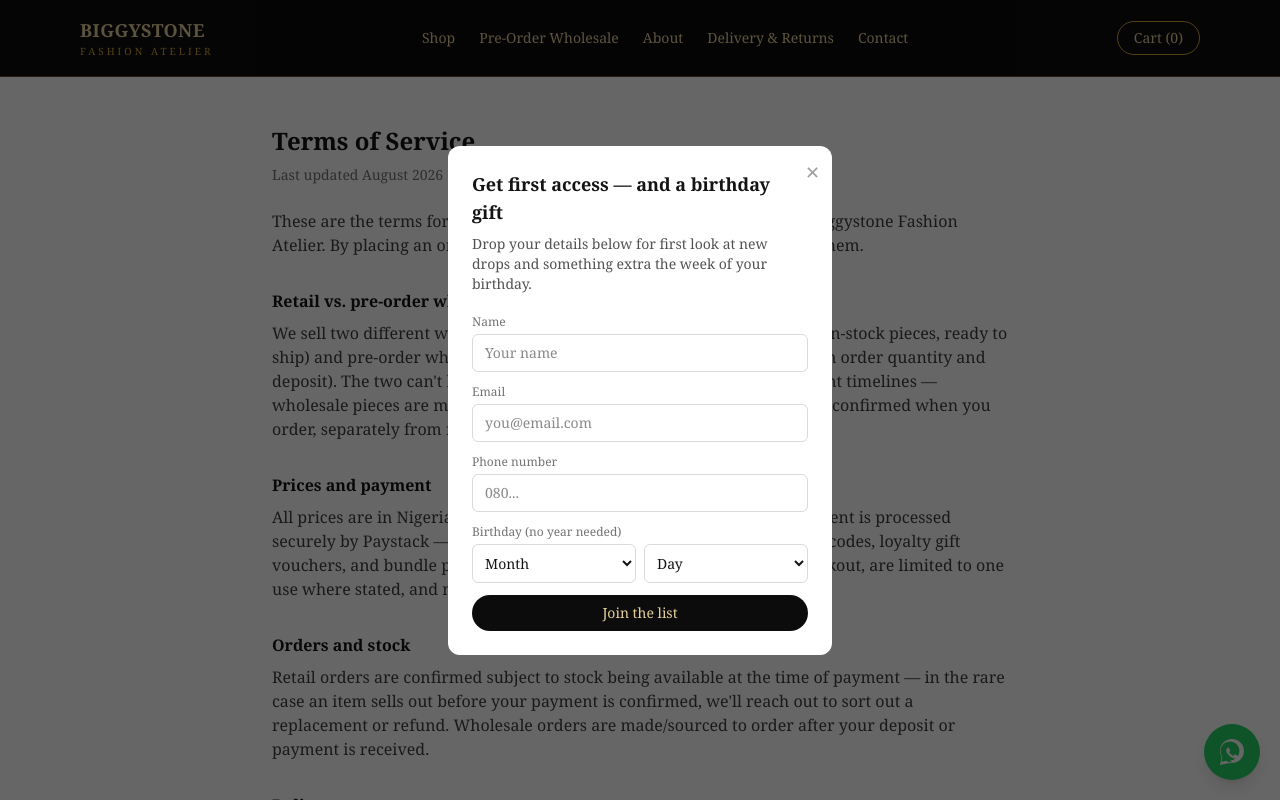
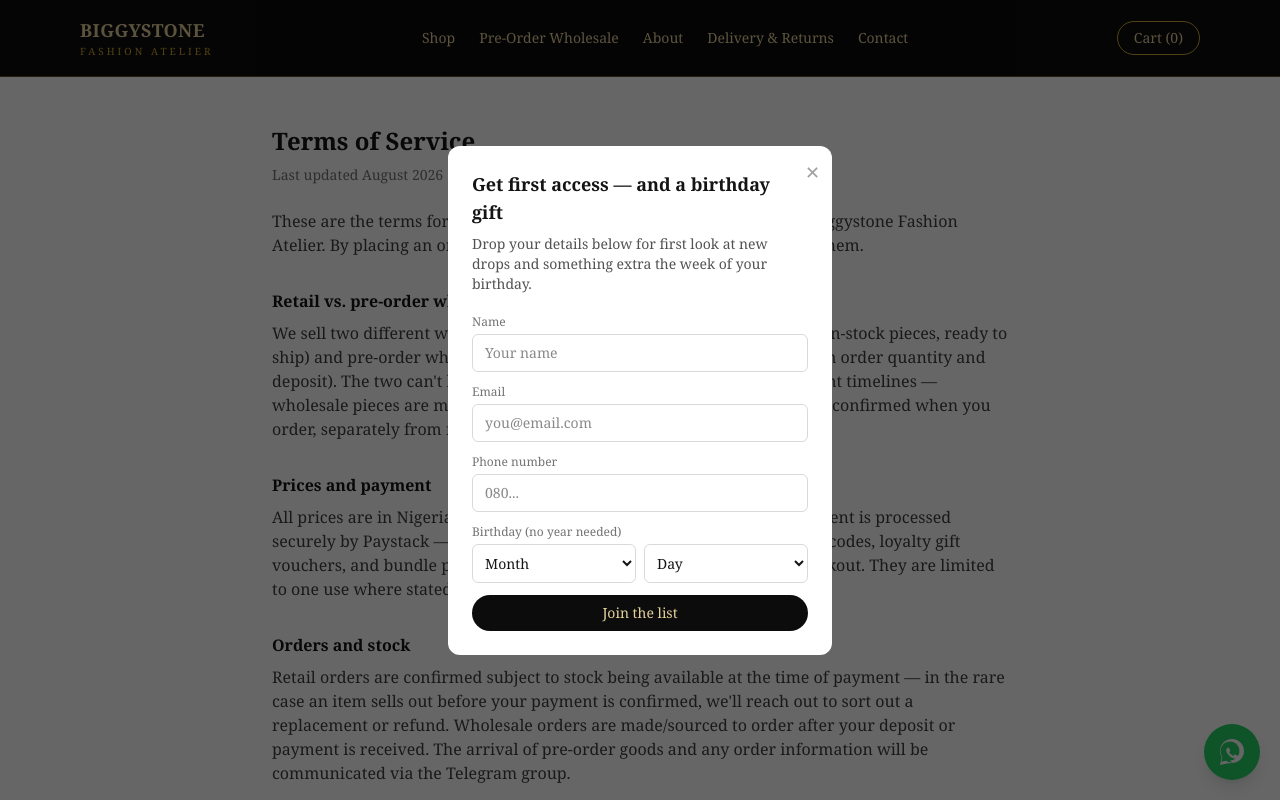
Before and after one commit to biggystonefasionatelier/biggystonefashionsite, a Next.js app: page /terms in a window 1280 px wide. Shown: the top 800 px of the page. Built offline with nearby package versions, Linux system fonts and the light colour scheme.

Commit message:
Edit Terms page per Faith's requests
- Reworded the discount/voucher/bundle-pricing sentence.
- Removed the "Governing law" section - not confident in asserting
  jurisdiction without being sure of it.
- Added a note that pre-order arrival/order info is communicated via
  the Telegram group.

```diff
--- a/src/app/(site)/terms/page.tsx
+++ b/src/app/(site)/terms/page.tsx
@@ -31,8 +31,8 @@ export default function TermsPage() {
         notice. Payment is processed securely by Paystack — we never see
         or store your card details. Discount codes, loyalty gift vouchers,
         and bundle pricing are subject to the conditions shown at
-        checkout, are limited to one use where stated, and may be changed
-        or withdrawn at any time.
+        checkout. They are limited to one use where stated, and may be
+        changed or withdrawn if need be.
       </p>
 
       <h2 className="mt-8 font-bold">Orders and stock</h2>
@@ -41,7 +41,9 @@ export default function TermsPage() {
         the time of payment — in the rare case an item sells out before
         your payment is confirmed, we&apos;ll reach out to sort out a
         replacement or refund. Wholesale orders are made/sourced to order
-        after your deposit or payment is received.
+        after your deposit or payment is received. The arrival of
+        pre-order goods and any order information will be communicated
+        via the Telegram group.
       </p>
 
       <h2 className="mt-8 font-bold">Delivery</h2>
@@ -78,12 +80,6 @@ export default function TermsPage() {
         right to cancel orders or restrict access where this happens.
       </p>
 
-      <h2 className="mt-8 font-bold">Governing law</h2>
-      <p className="mt-2 text-neutral-700">
-        These terms are governed by the laws of the Federal Republic of
-        Nigeria.
-      </p>
-
       <h2 className="mt-8 font-bold">Changes to these terms</h2>
       <p className="mt-2 text-neutral-700">
         If anything here changes, we&apos;ll update this page and the
```
